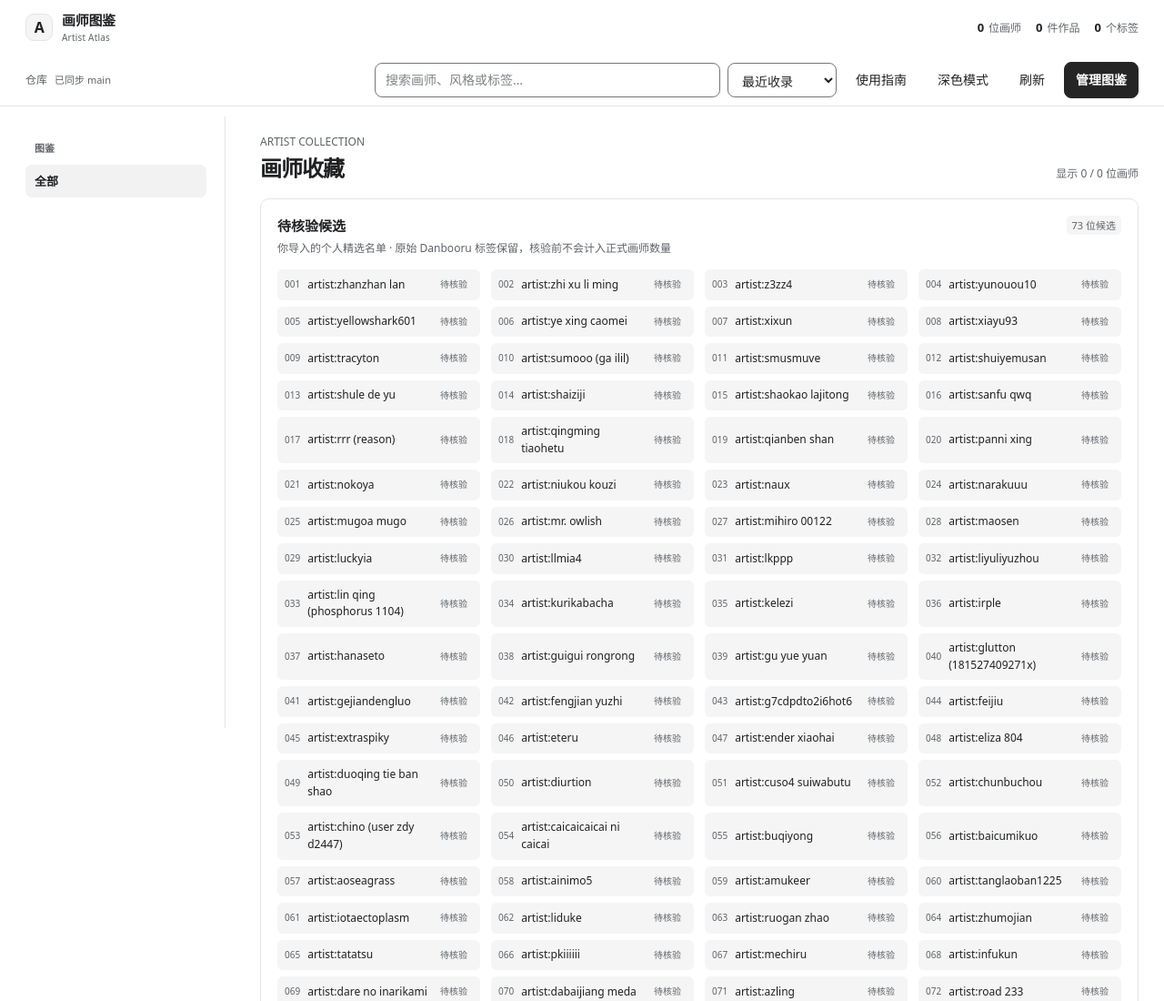
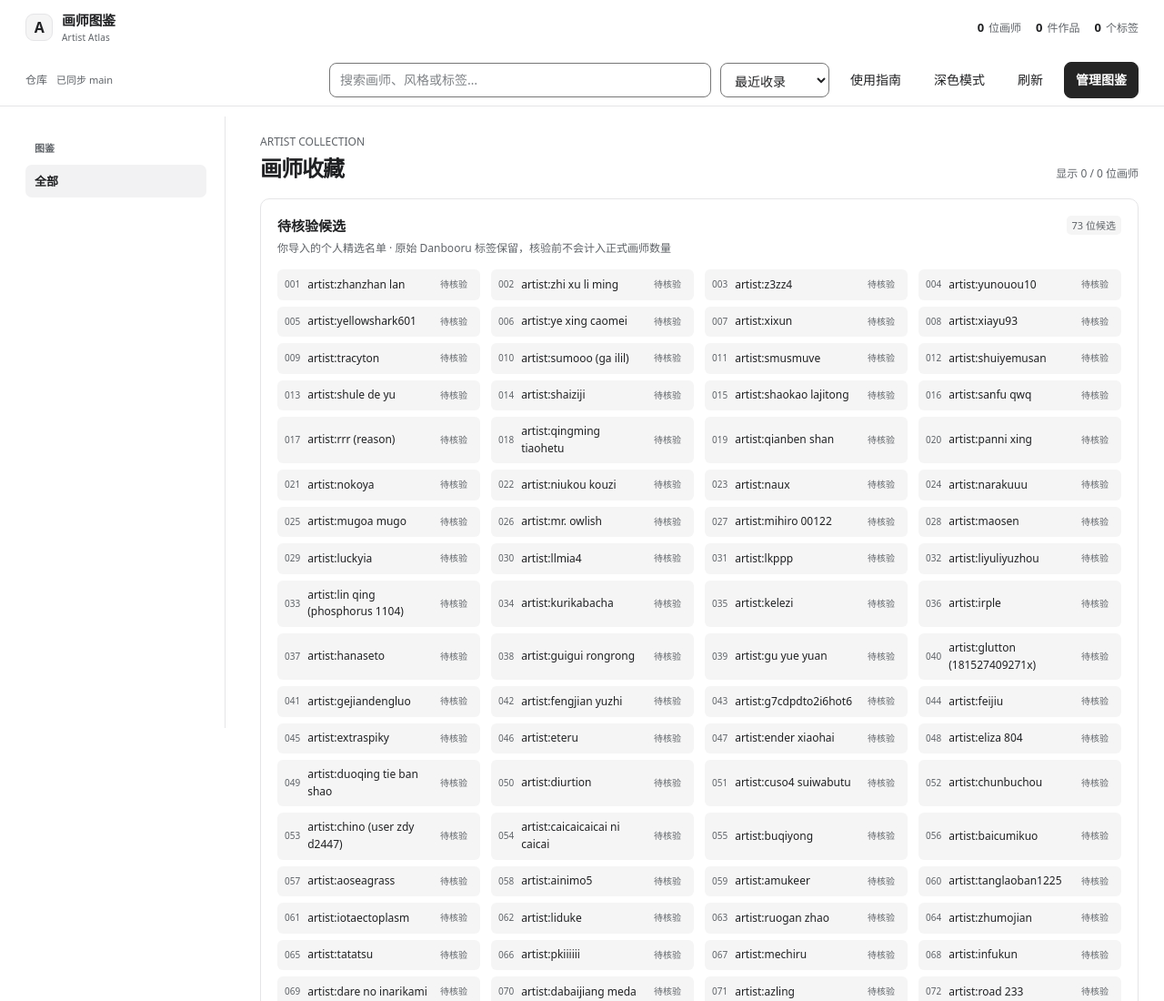
Before and after one commit to Tera-Dark/artist-atlas, a plain HTML site: page docs/index.html in a window 1280 px wide. Shown: the top 1100 px of the page at 91% size. Drawn offline with Linux system fonts and the light colour scheme; files whose address does not match are found by name.

Commit message:
Improve toolbar search and sort control layout

```diff
--- a/docs/index.html
+++ b/docs/index.html
@@ -42,10 +42,10 @@ a:hover{text-decoration-color:currentColor}
 .stat{display:flex;align-items:baseline;gap:5px;padding:0;border:0;background:transparent;min-width:0}
 .stat b{font-size:13px;font-weight:650;font-variant-numeric:tabular-nums}
 .stat small{font-size:12px;color:var(--ui-text-muted)}
-.toolbar{max-width:1800px;margin:auto;padding:8px 28px;display:flex;align-items:center;gap:8px;border-top:0}
+.toolbar{max-width:1800px;margin:auto;padding:8px 28px;display:flex;align-items:center;gap:10px;border-top:0;flex-wrap:wrap}
 .toolbar .muted{font-size:12px;color:var(--ui-text-muted)}
 #repoState{font-size:11px;padding:2px 0;background:none;border:0;color:var(--ui-text-muted)}
-.toolbar>input{width:min(380px,45vw);height:38px;margin-left:auto}
+.toolbar>input{flex:1 1 300px;width:auto;max-width:420px;min-width:220px;height:38px;margin-left:auto}\n.toolbar>#sort{flex:0 0 142px;width:142px;min-width:142px;margin-right:4px}\n.toolbar>button{flex:0 0 auto;white-space:nowrap}
 .toolbar select{height:38px;min-width:120px}
 .toolbar .grow{display:none}
 .wrap{max-width:1800px;margin:auto;padding:0 28px 64px}
@@ -114,7 +114,7 @@ a:hover{text-decoration-color:currentColor}
 @media(max-width:900px){.head{padding:0 18px}.toolbar{padding:8px 18px}.wrap{padding:0 18px 50px}.workspace{grid-template-columns:180px minmax(0,1fr);gap:24px}.cards{grid-template-columns:repeat(2,minmax(0,1fr))}.sidebar{padding-right:14px}}
 @media(max-width:620px){.candidate-panel{padding:13px}.candidate-grid{grid-template-columns:repeat(2,minmax(0,1fr));gap:6px}.head{height:auto;min-height:56px;padding:10px 14px;flex-wrap:wrap}.brand{font-size:14px}.stats{gap:10px}.stat small{font-size:11px}.toolbar{padding:8px 14px;flex-wrap:wrap}.toolbar>input{order:3;width:100%;max-width:none;margin:0}.toolbar select{margin-left:auto}.wrap{padding:0 14px 40px}.workspace{display:block}.sidebar{position:static;min-height:0;border:0;padding:14px 0 0}.side-label{padding:0;margin-bottom:6px}.filters{flex-direction:row;overflow-x:auto;gap:4px;padding-bottom:4px}.chip{width:auto;white-space:nowrap;min-height:34px;padding:6px 10px}.content{padding-top:18px}.sectionline{align-items:start;flex-direction:column;gap:5px}.sectionline h2{font-size:21px}.cards{grid-template-columns:repeat(2,minmax(0,1fr));gap:22px 12px}.cover{border-radius:7px}.details{padding-top:8px}.name{font-size:13px}.thumbs img{height:52px}.formgrid{grid-template-columns:1fr}.field.full{grid-column:auto}.previewgrid{grid-template-columns:repeat(3,1fr)}.dialog{padding:18px;border-radius:12px}.candidate{align-items:flex-start;flex-wrap:wrap}.candidate .grow{flex-basis:100%}}
 @media(max-width:380px){.cards{grid-template-columns:1fr 1fr}.head .stats{width:100%;margin:0 0 2px}.artist .thumbs img{height:44px}}
-@media(max-width:620px){#guide{order:4}.toolbar #manage{margin-left:auto}}\n@media(prefers-reduced-motion:reduce){*,*::before,*::after{scroll-behavior:auto!important;transition-duration:.01ms!important;animation-duration:.01ms!important}}
+@media(max-width:900px){.toolbar>input{margin-left:0;max-width:none;flex:1 1 45%}.toolbar>#sort{flex:1 1 150px;width:auto;min-width:140px;margin-right:0}.toolbar{gap:7px}}\n@media(max-width:620px){.toolbar{padding:8px 16px}.toolbar>input{flex:1 1 100%;order:1}.toolbar>#sort{flex:1 1 100%;order:2}.toolbar>#guide{order:3}.toolbar #manage{margin-left:auto;order:6}}\n@media(prefers-reduced-motion:reduce){*,*::before,*::after{scroll-behavior:auto!important;transition-duration:.01ms!important;animation-duration:.01ms!important}}
 
 </style>
 </head>
```
